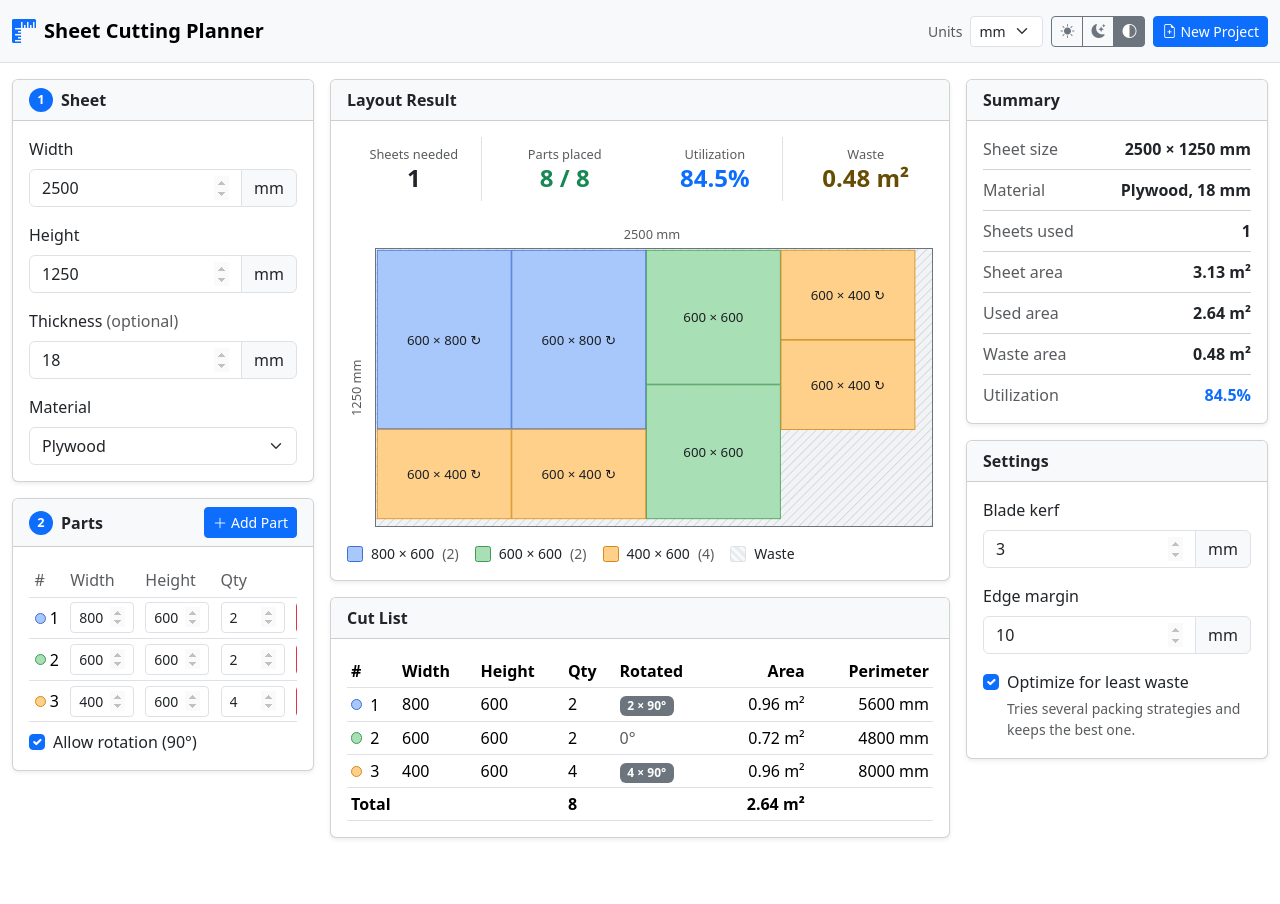
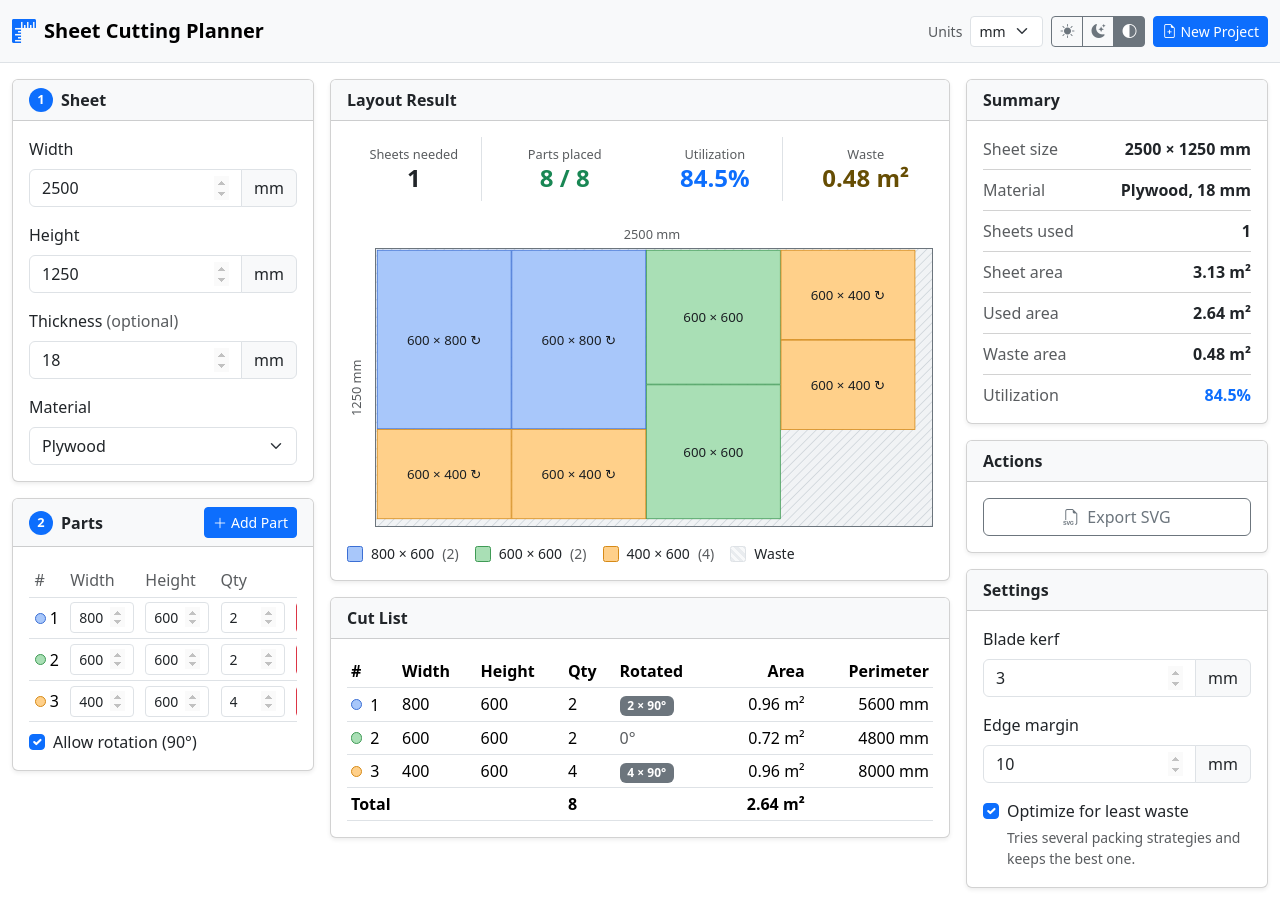
Before and after one commit to ForsakenAnton/sheet-cutting, a React (Vite) app: page / in a window 1280 px wide. Before the commit the page ends 854 px from the top, so only its background shows below. Built offline with nearby package versions, Linux system fonts and the light colour scheme.

Commit message:
feat: export all sheets as a single svg file

```diff
--- a/src/App.tsx
+++ b/src/App.tsx
@@ -1,4 +1,4 @@
-import { useMemo } from 'react';
+import { useMemo, useRef } from 'react';
 import type { Part, Project, Settings, SheetSpec, Unit } from './types';
 import { AppNavbar } from './components/AppNavbar';
 import { SheetPanel } from './components/SheetPanel';
@@ -7,15 +7,18 @@ import { LayoutView } from './components/LayoutView';
 import { CutList } from './components/CutList';
 import { SummaryPanel } from './components/SummaryPanel';
 import { SettingsPanel } from './components/SettingsPanel';
+import { ActionsPanel } from './components/ActionsPanel';
 import { usePersistentState } from './hooks/usePersistentState';
 import { useTheme } from './hooks/useTheme';
 import { computeLayout } from './lib/layout';
 import { DEFAULT_PROJECT, PROJECT_KEY } from './lib/project';
+import { exportSvg } from './lib/exportSvg';
 
 export default function App() {
   const theme = useTheme();
   const [project, setProject] = usePersistentState<Project>(PROJECT_KEY, DEFAULT_PROJECT);
   const result = useMemo(() => computeLayout(project), [project]);
+  const canvasRef = useRef<HTMLDivElement>(null);
 
   const updateSheet = (patch: Partial<SheetSpec>) => {
     setProject((current) => ({ ...current, sheet: { ...current.sheet, ...patch } }));
@@ -62,12 +65,21 @@ export default function App() {
           </div>
 
           <div className="col-12 col-xl-6 vstack gap-3">
-            <LayoutView project={project} result={result} dark={theme.resolved === 'dark'} />
+            <LayoutView
+              project={project}
+              result={result}
+              dark={theme.resolved === 'dark'}
+              canvasRef={canvasRef}
+            />
             <CutList project={project} result={result} />
           </div>
 
           <div className="col-12 col-xl-3 vstack gap-3">
             <SummaryPanel project={project} result={result} />
+            <ActionsPanel
+              disabled={result.sheets.length === 0}
+              onExportSvg={() => exportSvg(canvasRef.current, 'cutting-plan.svg')}
+            />
             <SettingsPanel
               settings={project.settings}
               unit={project.unit}
--- /dev/null
+++ b/src/components/ActionsPanel.tsx
@@ -0,0 +1,23 @@
+interface Props {
+  disabled: boolean;
+  onExportSvg: () => void;
+}
+
+export function ActionsPanel({ disabled, onExportSvg }: Props) {
+  return (
+    <div className="card shadow-sm">
+      <div className="card-header bg-body-tertiary fw-semibold">Actions</div>
+      <div className="card-body vstack gap-2">
+        <button
+          type="button"
+          className="btn btn-outline-secondary"
+          disabled={disabled}
+          onClick={onExportSvg}
+        >
+          <i className="bi bi-filetype-svg me-2" />
+          Export SVG
+        </button>
+      </div>
+    </div>
+  );
+}
--- a/src/components/LayoutView.tsx
+++ b/src/components/LayoutView.tsx
@@ -1,3 +1,4 @@
+import type { RefObject } from 'react';
 import type { LayoutResult, Project } from '../types';
 import { partColor } from '../lib/palette';
 import { formatArea, formatPercent, partSizeLabel } from '../lib/format';
@@ -7,6 +8,7 @@ interface Props {
   project: Project;
   result: LayoutResult;
   dark: boolean;
+  canvasRef: RefObject<HTMLDivElement | null>;
 }
 
 interface TileProps {
@@ -26,7 +28,7 @@ function Tile({ label, value, tone }: TileProps) {
   );
 }
 
-export function LayoutView({ project, result, dark }: Props) {
+export function LayoutView({ project, result, dark, canvasRef }: Props) {
   const { sheet, unit, parts } = project;
   const placedByPart = new Map<string, number>();
 
@@ -91,7 +93,7 @@ export function LayoutView({ project, result, dark }: Props) {
               </div>
             )}
 
-            <div className="vstack gap-4">
+            <div ref={canvasRef} className="vstack gap-4">
               {result.sheets.map((layout, index) => (
                 <div key={index}>
                   {result.sheets.length > 1 && (
--- /dev/null
+++ b/src/lib/exportSvg.ts
@@ -0,0 +1,40 @@
+function download(content: string, filename: string, type: string): void {
+  const blob = new Blob([content], { type });
+  const url = URL.createObjectURL(blob);
+  const link = document.createElement('a');
+  link.href = url;
+  link.download = filename;
+  document.body.appendChild(link);
+  link.click();
+  link.remove();
+  URL.revokeObjectURL(url);
+}
+
+export function exportSvg(container: HTMLElement | null, filename: string): void {
+  if (!container) return;
+
+  const nodes = Array.from(container.querySelectorAll<SVGSVGElement>('svg[data-sheet]'));
+  if (nodes.length === 0) return;
+
+  const sheets = nodes.map((node) => {
+    const box = (node.getAttribute('viewBox') ?? '0 0 100 100').split(/\s+/).map(Number);
+    return { width: box[2], height: box[3], content: node.innerHTML };
+  });
+
+  const width = Math.max(...sheets.map((item) => item.width));
+  const gap = width * 0.03;
+  let offset = 0;
+
+  const body = sheets
+    .map((item) => {
+      const group = `<g transform="translate(0 ${offset})">${item.content}</g>`;
+      offset += item.height + gap;
+      return group;
+    })
+    .join('\n');
+
+  const height = Math.max(offset - gap, 1);
+  const svg = `<svg xmlns="http://www.w3.org/2000/svg" width="${width}" height="${height}" viewBox="0 0 ${width} ${height}">\n${body}\n</svg>`;
+
+  download(svg, filename, 'image/svg+xml;charset=utf-8');
+}
```
